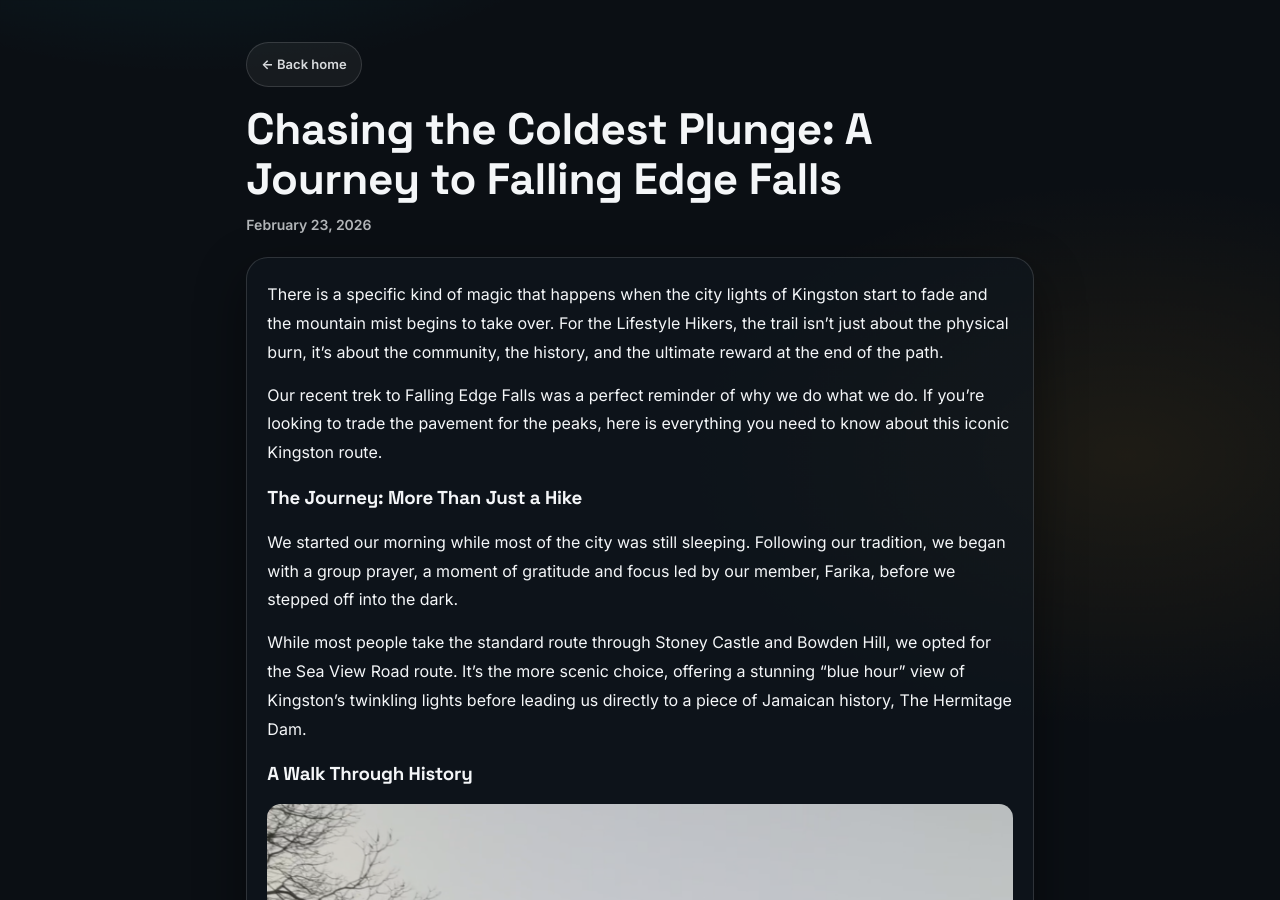
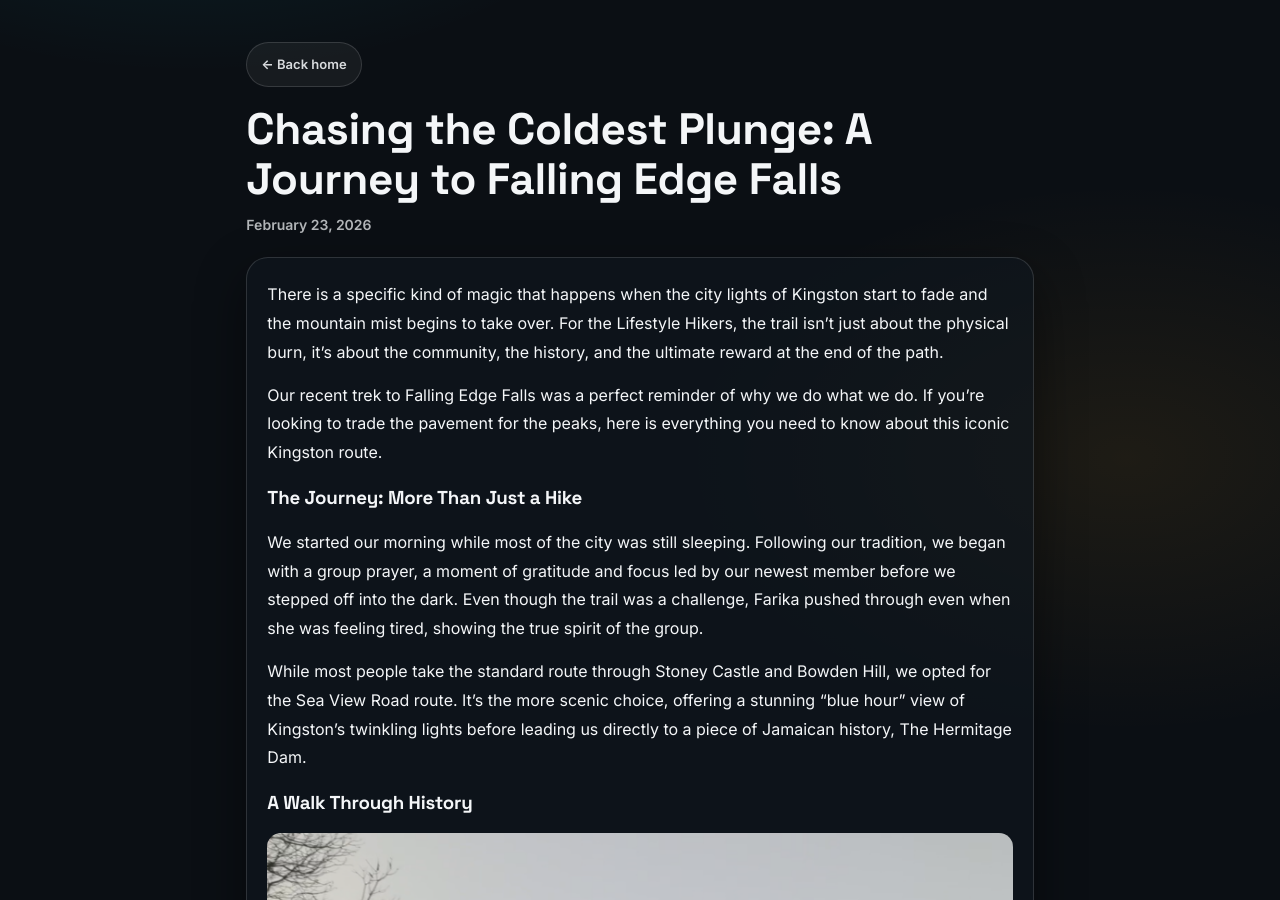
Before and after one commit to willylondon/creative-technician, a Jekyll site: the page built from _posts/2026-02-23-chasing-the-coldest-plunge-a-journey-to-falling-edge-falls.md, in a window 1280 px wide and 900 px high. Built offline with Jekyll 4.4.1, drawn with Linux system fonts in a browser that asks for light colours.

Commit message:
Update Blog “2026-02-23-chasing-the-coldest-plunge-a-journey-to-falling-edge-falls”

```diff
--- a/_posts/2026-02-23-chasing-the-coldest-plunge-a-journey-to-falling-edge-falls.md
+++ b/_posts/2026-02-23-chasing-the-coldest-plunge-a-journey-to-falling-edge-falls.md
@@ -15,7 +15,7 @@
 
 ### The Journey: More Than Just a Hike
 
-We started our morning while most of the city was still sleeping. Following our tradition, we began with a group prayer, a moment of gratitude and focus led by our member, Farika, before we stepped off into the dark.
+We started our morning while most of the city was still sleeping. Following our tradition, we began with a group prayer, a moment of gratitude and focus led by our newest member before we stepped off into the dark. Even though the trail was a challenge, Farika pushed through even when she was feeling tired, showing the true spirit of the group.
 
 While most people take the standard route through Stoney Castle and Bowden Hill, we opted for the Sea View Road route. It’s the more scenic choice, offering a stunning "blue hour" view of Kingston’s twinkling lights before leading us directly to a piece of Jamaican history, The Hermitage Dam.
 
```
